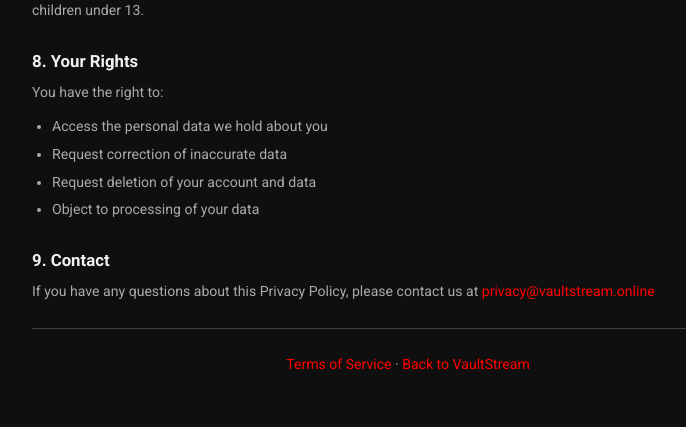
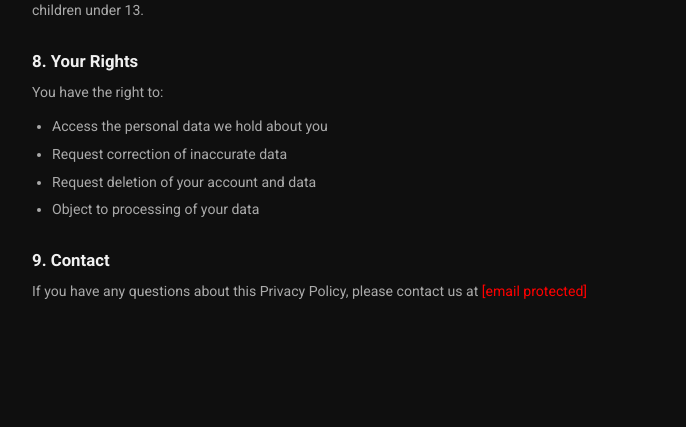
Before and after one commit to brahimsprivateacc-del/vaultstream, a Flask app: page /privacy in a window 1280 px wide. Shown: the part 1375-1802 px from the top of the page, without its empty margins (232-918 px from the left). After the commit the page ends 1674 px from the top, so only its background shows below. Run offline with Flask 3, Linux system fonts and the light colour scheme; some libraries are stand-ins or nearby versions.

Commit message:
Update privacy.html

```diff
--- a/templates/privacy.html
+++ b/templates/privacy.html
@@ -2,6 +2,8 @@
 <html lang="en">
 <head>
 <meta charset="UTF-8">
+<script async src="https://pagead2.googlesyndication.com/pagead/js/adsbygoogle.js?client=ca-pub-1673723146227353" crossorigin="anonymous"></script>
+<link rel="icon" type="image/svg+xml" href="/favicon.svg">
 <meta name="viewport" content="width=device-width, initial-scale=1.0">
 <title>Privacy Policy — VaultStream</title>
 <style>
@@ -89,10 +91,6 @@ a { color: var(--accent); text-decoration: none; }
   </ul>
 
   <h2>9. Contact</h2>
-  <p>If you have any questions about this Privacy Policy, please contact us at <a href="mailto:privacy@vaultstream.online">privacy@vaultstream.online</a></p>
+  <p>If you have any questions about this Privacy Policy, please contact us at <a href="/cdn-cgi/l/email-protection#8cfcfee5faedeff5ccfaedf9e0f8fff8fee9ede1a2e3e2e0e5e2e9"><span class="__cf_email__" data-cfemail="3242405b4453514b724453475e4641464057535f1c5d5c5e5b5c57">[email&#160;protected]</span></a></p>
 
-  <div class="divider"></div>
-  <p style="text-align:center;"><a href="/terms">Terms of Service</a> · <a href="/">Back to VaultStream</a></p>
-</div>
-</body>
-</html>
+  <div class="div
```
